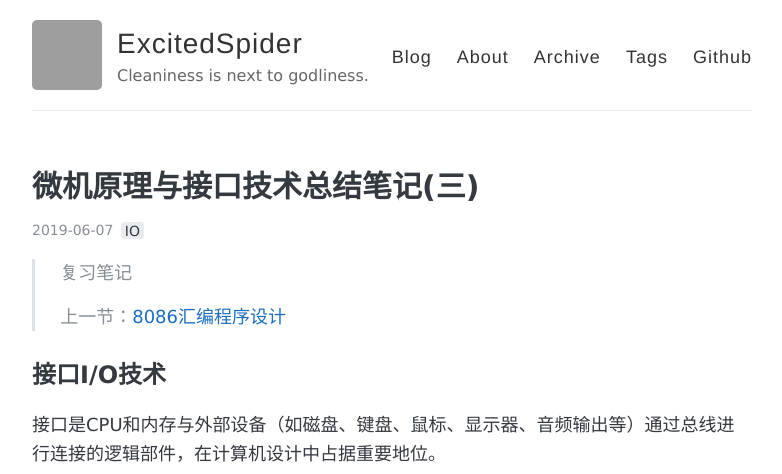
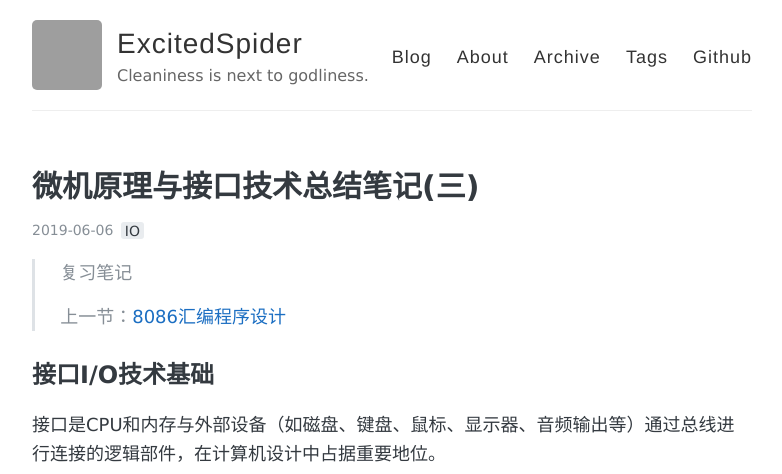
Before and after one commit to ExcitedSpider/archive.excitedspider.github.io, a Jekyll site: the page built from _posts/2019-6-6-微机原理与接口技术总结笔记(三).md, in a window 1280 px wide and 900 px high. Shown: the top 474 px of the window, without its empty margins (248-1030 px from the left). Built offline with Jekyll 4.4.1, drawn with Linux system fonts in a browser that asks for light colours; some of the changed text lies outside the part shown; grey boxes are pictures that could not be loaded.

Commit message:
2019/6/6 20:37 by

````diff
--- a/_posts/2019-6-6-微机原理与接口技术总结笔记(三).md
+++ b/_posts/2019-6-6-微机原理与接口技术总结笔记(三).md
@@ -11,7 +11,7 @@
 >
 > 上一节：[8086汇编程序设计](https://excitedspider.github.io/%E5%BE%AE%E6%9C%BA%E5%8E%9F%E7%90%86%E4%B8%8E%E6%8E%A5%E5%8F%A3%E6%8A%80%E6%9C%AF%E6%80%BB%E7%BB%93%E7%AC%94%E8%AE%B0(%E4%BA%8C)/)
 
-## 接口I/O技术
+## 接口I/O技术基础
 
 接口是CPU和内存与外部设备（如磁盘、键盘、鼠标、显示器、音频输出等）通过总线进行连接的逻辑部件，在计算机设计中占据重要地位。
 
@@ -86,7 +86,7 @@
 
 8259A是为了管理外部硬件可屏蔽中断源，主要是解决多中断触发时，优先级问题而设计的芯片。
 
-#### 引脚
+引脚
 
 - CS#：片选
 - WR#：读信号
@@ -98,7 +98,7 @@
 - INTA#：中断响应输入。CPU在这个信号线上发出2个中断脉冲信号，第一个用来通知8259A中断已响应，第二个用来让8259A提供中断向量号。
 - A0：地址线，所以8259A只有2个地址（）
 
-#### 工作方式
+### 工作方式
 
 触发方式：
 
@@ -123,7 +123,7 @@
 - 自动结束中断：用于中断不能嵌套的系统中所以很少用
 - **非自动结束中断**：用于中断能嵌套的系统中。设置操作字OCW2=20H
 
-#### 初始化
+### 初始化
 
 8259A有4个初始化字ICW1~ICW4，由于8259A仅有两个地址，显然要通过时序来标志不同的初始化字：
 
@@ -134,7 +134,7 @@
 - ICW3：多片级联才会需要；本初始化字对主片和从片不同；主片上设置IRi引脚上的级联连接情况；从片设置连接到主片IRi的哪个引脚；
 - **ICW4**：设置结束方式；设置优先级方式；
 
-#### 控制字
+### 控制字
 
 8259A共有3个控制字
 
@@ -142,15 +142,15 @@
 - OCW2：设置中断等级
 - OCW3：查询字
 
-#### 多片8259A级联
+### 多片8259A级联
 
 多片8259A做级联，是为了管理更多的中断源。多片8259A级联时，主片的CAS线做输出线，从片接的CAS线做输入线。需要设置ICW3。主片从片都要设置一遍ICW1~ICW4
 
-### 中断处理
+## 中断处理
 
 8259A做的一堆事，就是为了引导CPU在一堆外部中断请求中选择一个，得到其对应的中断向量号（通过INTA#两次脉冲），此时中断还未处理。
 
-#### 中断向量表
+### 中断向量表
 
 CPU从8259A拿到了中断向量号，那么怎么获得中断处理程序的入口地址呢？通过查中断向量表。
 
@@ -187,7 +187,7 @@
 ;在进行写中断向量表
 ```
 
-#### 中断处理程序
+### 中断处理程序
 
 中断处理程序编写要点：
 
````
Also changed, not shown: other parts of _posts/2019-6-6-微机原理与接口技术总结笔记(三).md (+3 -3 lines), _posts/2019-6-5-微机原理与接口技术总结笔记(一).md (+1 -1 lines), _posts/2019-6-6-微机原理与接口技术总结笔记(四).md (+1 -1 lines).
